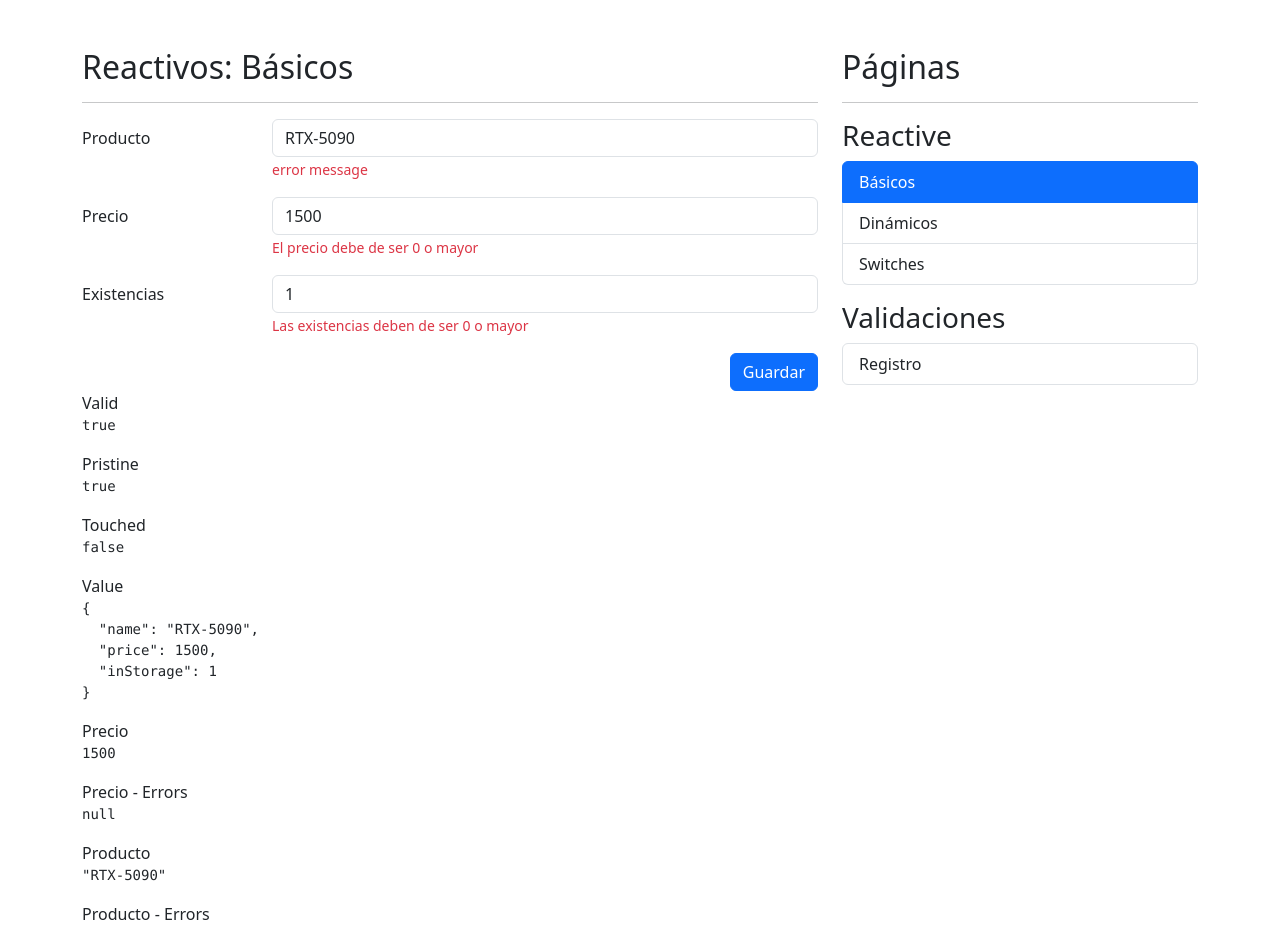
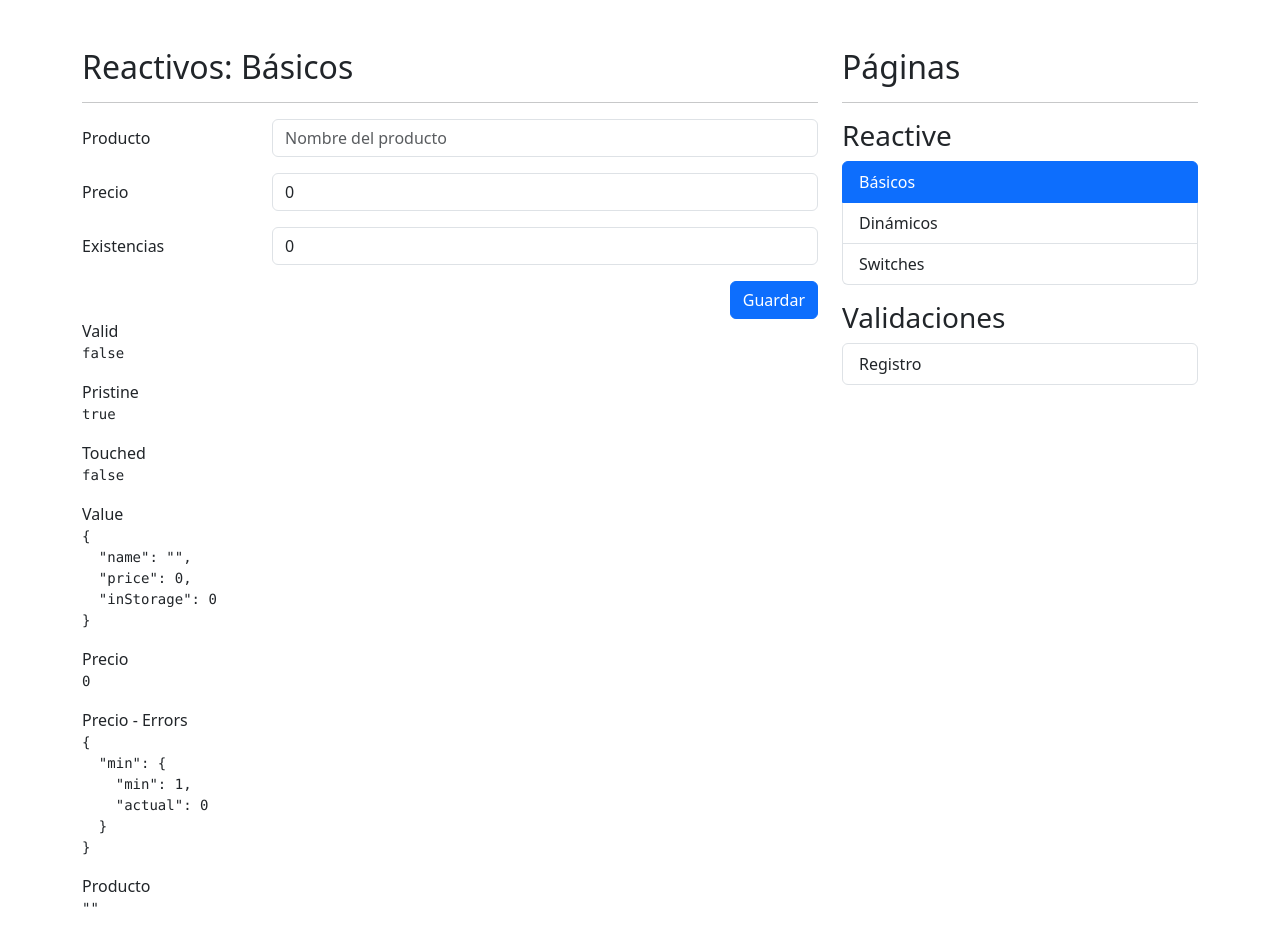
Before and after one commit to edd-dev02/forms-app, an Angular app: page /reactive/basic in a window 1280 px wide. Shown: the top 928 px of the page. Built offline with nearby package versions, Linux system fonts and the light colour scheme.

Commit message:
basic-page Form: Lógica para mostrar mensajes de error de las validaciones múltiples en un campo añadida

```diff
--- a/src/app/reactive/pages/basic-page/basic-page.component.html
+++ b/src/app/reactive/pages/basic-page/basic-page.component.html
@@ -17,10 +17,26 @@
                            class="form-control"
                            placeholder="Nombre del producto">
 
-                    <span class="form-text text-danger">
-                        <!-- Debe de ser de 3 letras -->
-                        error message
+                    <!-- Manera alternativa de mostrar la validación del error
+
+                    <span *ngIf="myForm.controls['name'].getError('required') && myForm.controls['name'].touched" class="form-text text-danger">
+                        Este campo es requerido
                     </span>
+
+                    <span *ngIf="myForm.controls['name'].getError('minlength')" class="form-text text-danger">
+                       Debe de ser de 3 letras
+                        Este campo requiere mínimo 3 letras
+                    </span>
+                    -->
+
+                    <!-- Recomendable esta manera si tenemos más de una validación para el campo -->
+                    <span *ngIf="isValidField('name')" class="form-text text-danger">
+
+                      {{ getFieldError( "name" ) }}
+
+                    </span>
+
+
                 </div>
             </div>
 
@@ -32,9 +48,11 @@
                            formControlName="price"
                            class="form-control"
                            placeholder="Precio del producto">
-                    <span class="form-text text-danger">
+
+                    <span *ngIf="isValidField('price')" class="form-text text-danger">
                         El precio debe de ser 0 o mayor
                     </span>
+
                 </div>
             </div>
 
@@ -47,7 +65,7 @@
                            class="form-control"
                            placeholder="Existencias del producto">
 
-                    <span class="form-text text-danger">
+                    <span *ngIf="isValidField('inStorage')" class="form-text text-danger">
                          Las existencias deben de ser 0 o mayor
                     </span>
                 </div>
--- a/src/app/reactive/pages/basic-page/basic-page.component.ts
+++ b/src/app/reactive/pages/basic-page/basic-page.component.ts
@@ -30,7 +30,33 @@
   ngOnInit(): void {
 
     // Al cargar el componente por primera vez, estos seran los valores iniciales de los campos
-    this.myForm.reset( product );
+    //this.myForm.reset( product );
+  }
+
+  isValidField(field: string ): boolean | null {
+    return this.myForm.controls[field].errors && this.myForm.controls[field].touched;
+  }
+
+  getFieldError(field: string): string | null{
+
+    if(!this.myForm.controls[field]) return null;
+
+    const errors = this.myForm.controls[field].errors || {}; // Si es nulo, retornamos un objeto vacío
+
+    for (const key of Object.keys(errors)) {
+
+      switch(key) {
+        case 'required':
+          return "Este campo es requerido";
+
+        case 'minlength':
+          return `Mínimo ${ errors['minlength'].requiredLength } caracteres`;
+      }
+
+    }
+
+    return null;
+
   }
 
   // Sintaxis mas elegante, es lo mismo que el bloque de arriba
@@ -42,7 +68,12 @@
 
   onSave(): void {
 
-    if(this.myForm.invalid) return;
+    if(this.myForm.invalid) {
+
+      // Activa todas las validaciones
+      this.myForm.markAllAsTouched();
+      return;
+    }
 
     console.log(this.myForm.value);
 
```
